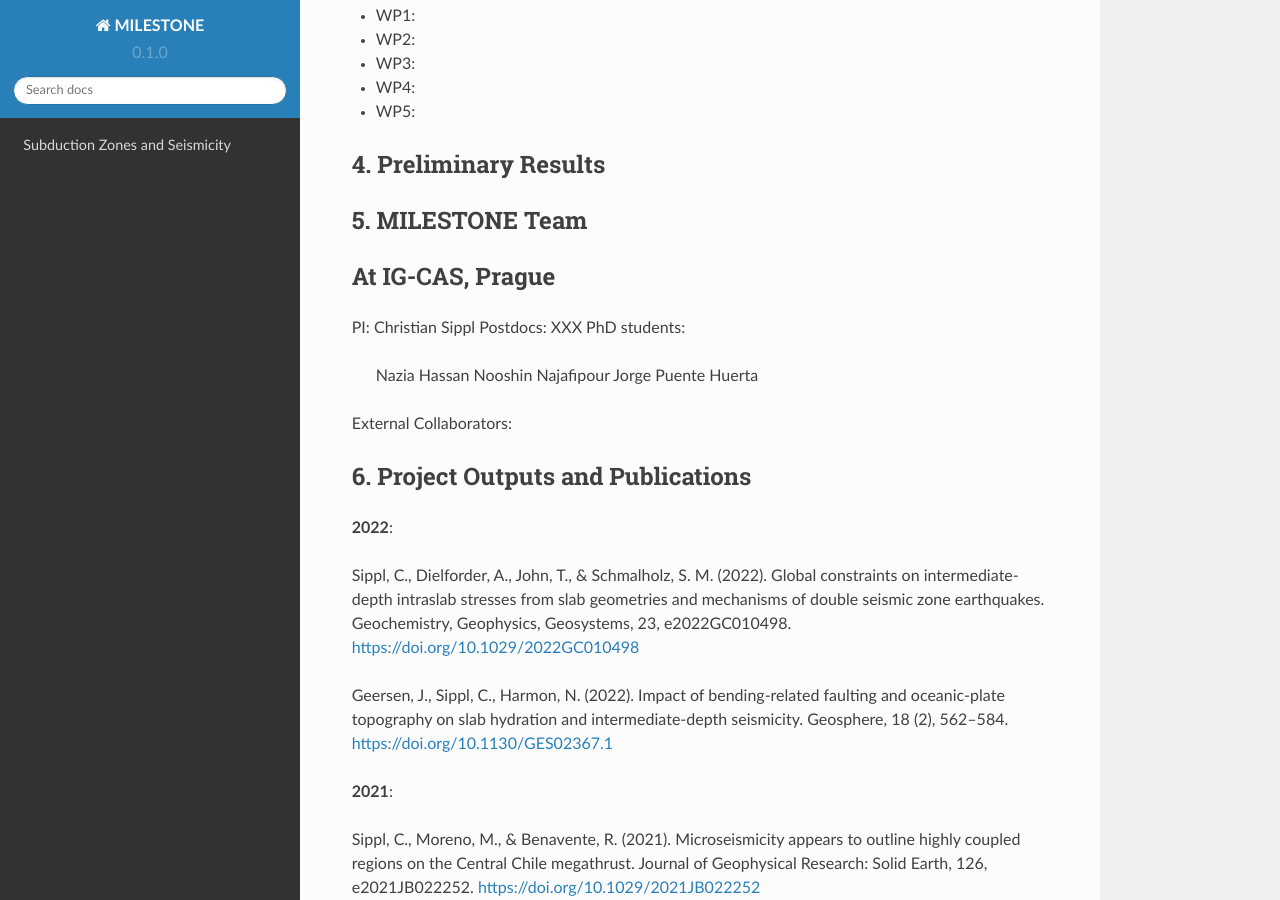
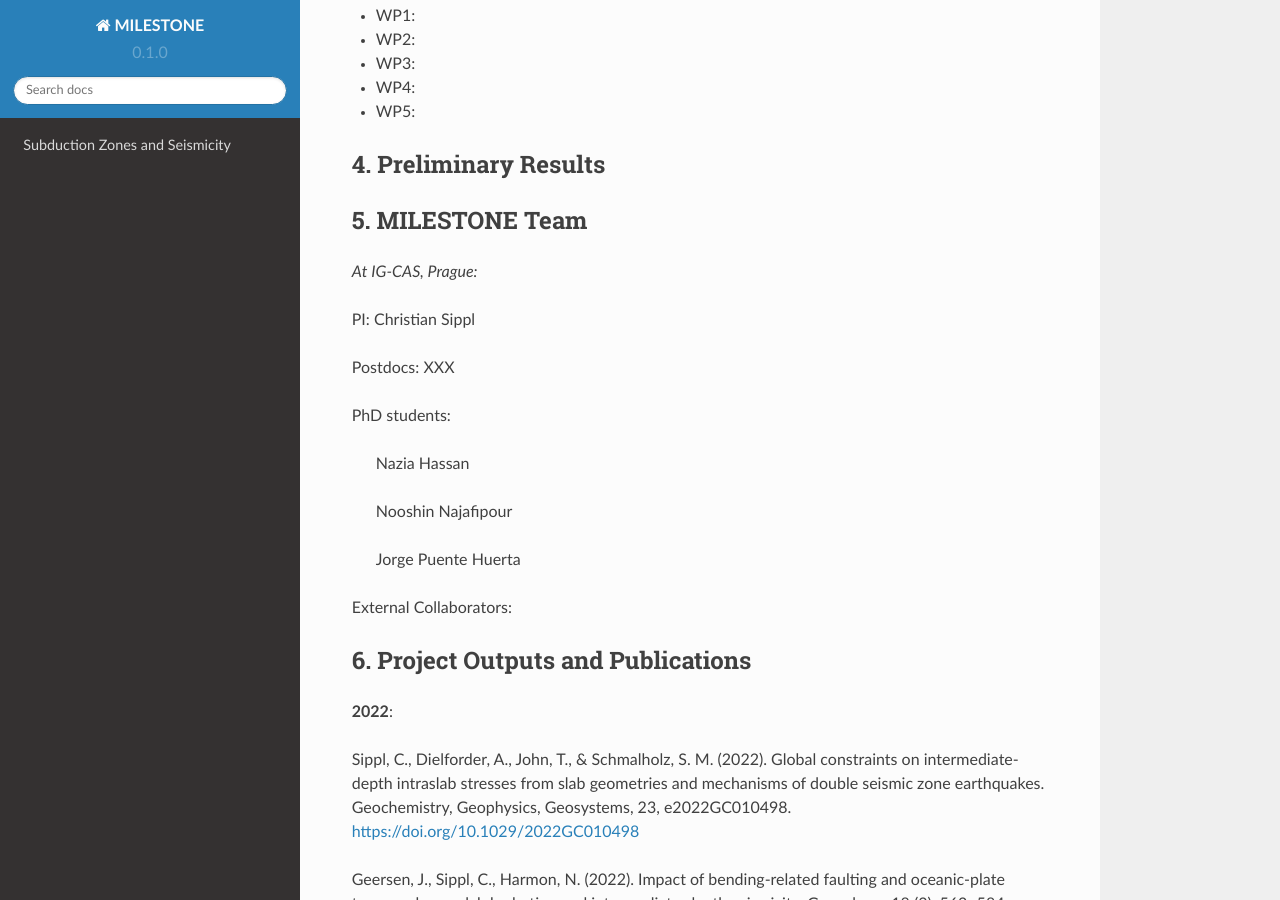
Before and after one commit to chrsippl/MILESTONE_web, a Sphinx documentation site: the page built from docs/source/index.rst, in a window 1280 px wide and 900 px high, scrolled down 1524 px. Built offline with Sphinx 7.4.7 and the Read the Docs theme 2.0.0, drawn with Linux system fonts in a browser that asks for light colours; pages that are not in the unit, such as notebooks, are missing from menus.

```diff
--- a/docs/source/index.rst
+++ b/docs/source/index.rst
@@ -47,14 +47,18 @@ Project MILESTONE is composed of five work packages, presented in the following:
 5. MILESTONE Team
 --------
 
-At IG-CAS, Prague
-----
+*At IG-CAS, Prague:*
 
 PI: Christian Sippl
+
 Postdocs: XXX
+
 PhD students:
+
    Nazia Hassan
+
    Nooshin Najafipour
+
    Jorge Puente Huerta
 
 External Collaborators:
```
